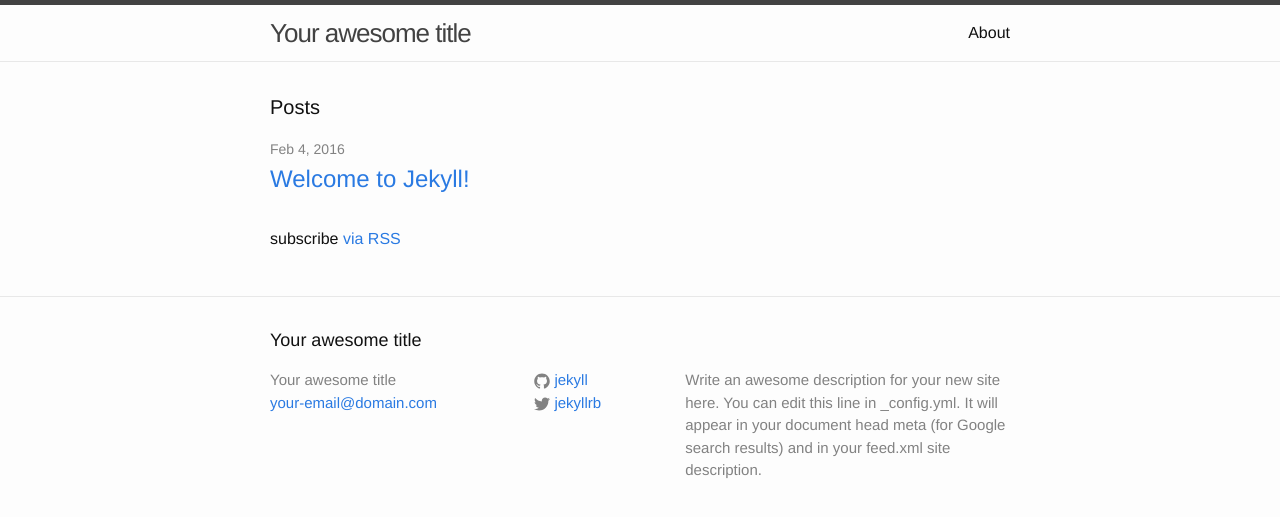
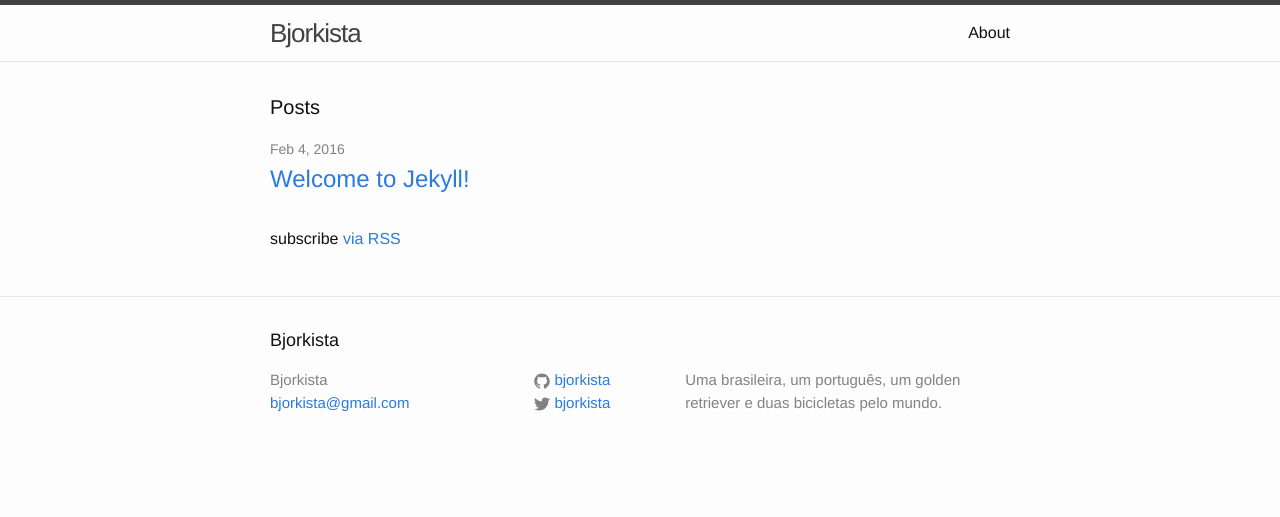
Before and after one commit to bjorkista/bjorkista, a Jekyll site: the page built from index.html, in a window 1280 px wide. Shown: the top 517 px of the page. Built offline with Jekyll 4.4.1, drawn with Linux system fonts in a browser that asks for light colours.

Commit message:
Update _config.yml

```diff
--- a/_config.yml
+++ b/_config.yml
@@ -6,16 +6,14 @@
 # 'jekyll serve'. If you change this file, please restart the server process.
 
 # Site settings
-title: Your awesome title
-email: your-email@domain.com
+title: Bjorkista
+email: bjorkista@gmail.com
 description: > # this means to ignore newlines until "baseurl:"
-  Write an awesome description for your new site here. You can edit this
-  line in _config.yml. It will appear in your document head meta (for
-  Google search results) and in your feed.xml site description.
+  Uma brasileira, um português, um golden retriever e duas bicicletas pelo mundo.
 baseurl: "" # the subpath of your site, e.g. /blog
-url: "http://yourdomain.com" # the base hostname & protocol for your site
-twitter_username: jekyllrb
-github_username:  jekyll
+url: "http://bjorkista.com" # the base hostname & protocol for your site
+twitter_username: bjorkista
+github_username:  bjorkista
 
 # Build settings
 markdown: kramdown
```
